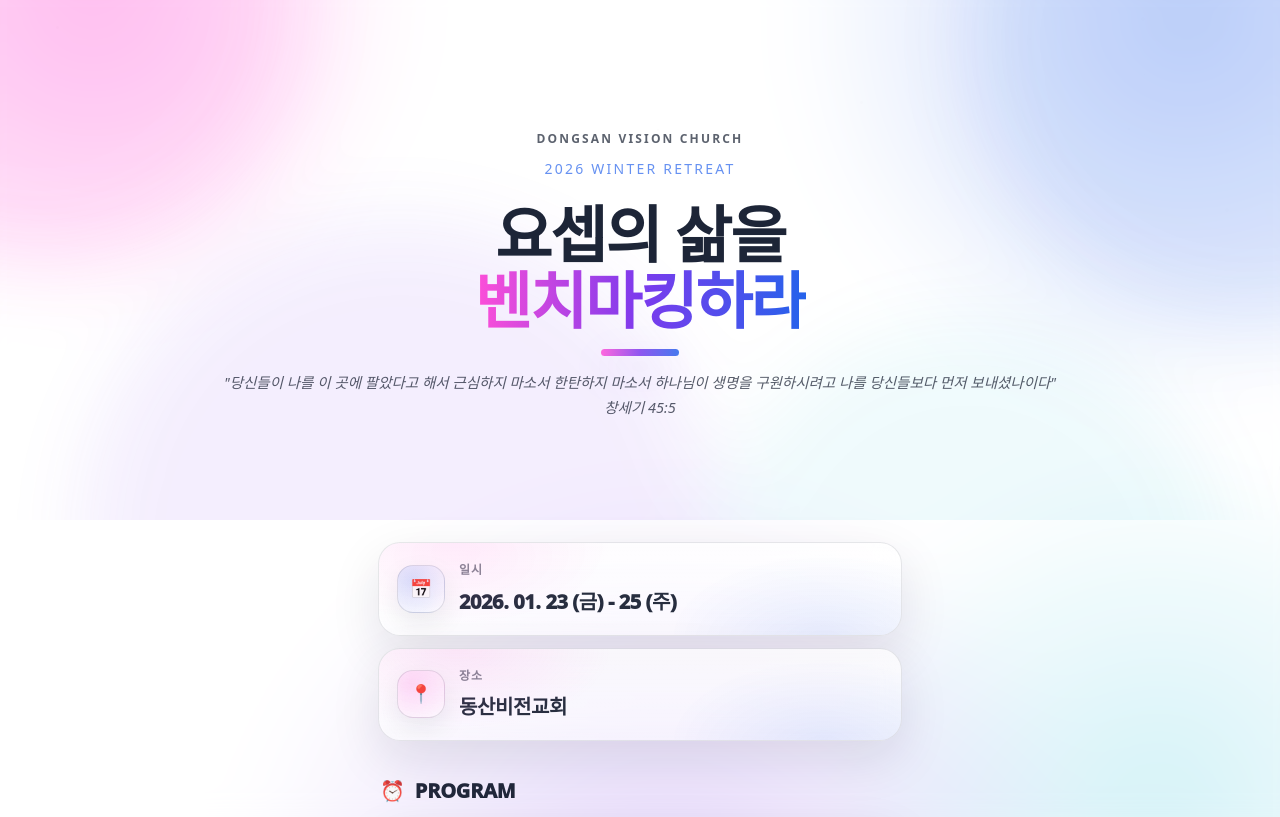
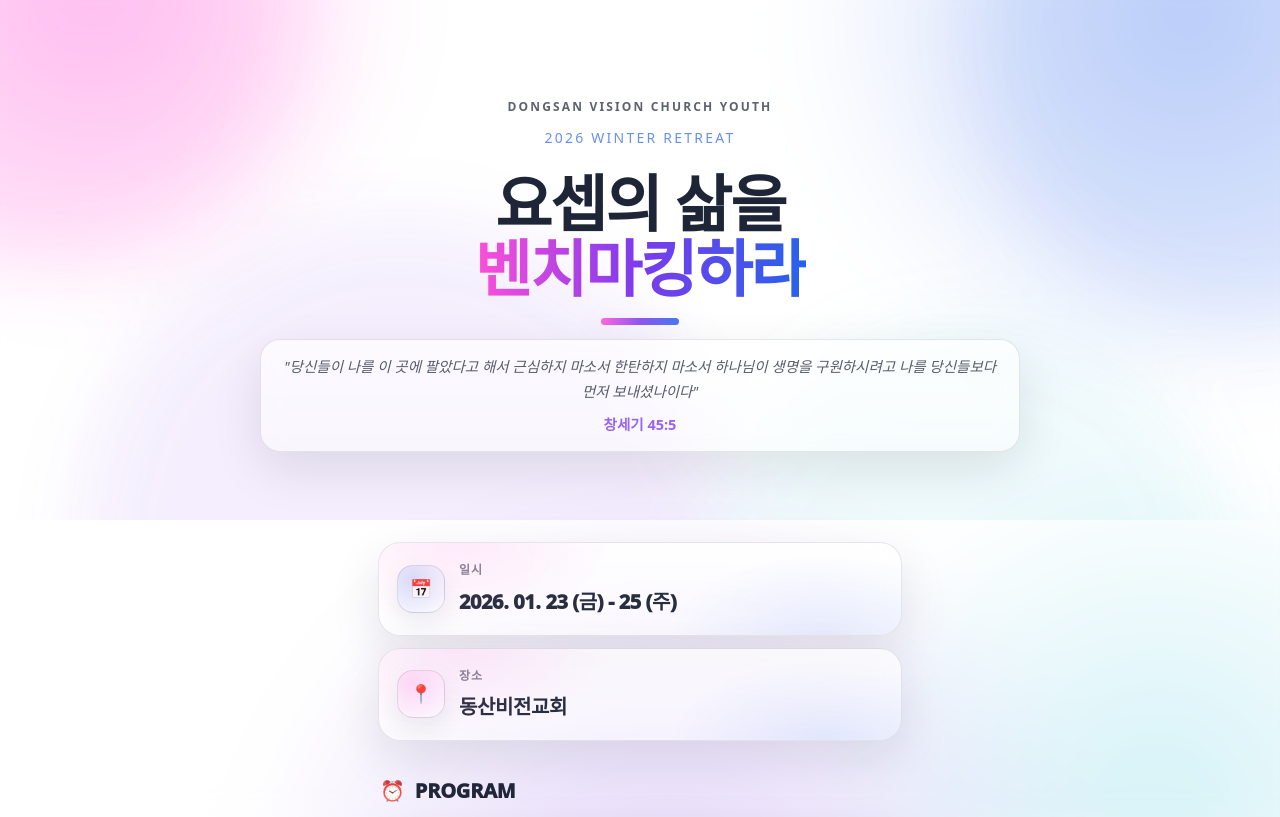
Before and after one commit to isaaclkh/Dongsan-Winter-Retreat, a plain HTML site: page index.html in a window 1280 px wide. Shown: the top 817 px of the page. Drawn offline with Linux system fonts and the light colour scheme.

Commit message:
Update index.html

```diff
--- a/index.html
+++ b/index.html
@@ -10,7 +10,6 @@
   <div class="app" id="app">
     <!-- Hero -->
     <header class="hero">
-      <!-- NEW: premium background layers -->
     <div class="hero-bg" aria-hidden="true">
       <div class="blobs">
         <span class="blob b1"></span>
@@ -23,7 +22,7 @@
     <div class="stars" id="stars" aria-hidden="true"></div>
 
     <div class="hero-inner" id="heroInner">
-        <p class="kicker">Dongsan Vision Church</p>
+      <p class="kicker">Dongsan Vision Church Youth</p>
       <p class="subkicker">2026 Winter Retreat</p>
 
       <h1 class="title">
@@ -33,12 +32,16 @@
 
       <div class="divider"></div>
 
+      <!-- NEW: quote만 글래스 카드 -->
+      <div class="quote-card">
         <p class="quote">
           "당신들이 나를 이 곳에 팔았다고 해서 근심하지 마소서 한탄하지 마소서 하나님이 생명을 구원하시려고 나를 당신들보다 먼저 보내셨나이다"<br />
-          창세기 45:5
+          <span class="quote-ref">창세기 45:5</span>
         </p>
       </div>
+    </div>
   </header>
+
 
     <!-- Main -->
     <main class="main">
```
Lines whose indentation alone changed are shown as unchanged.
